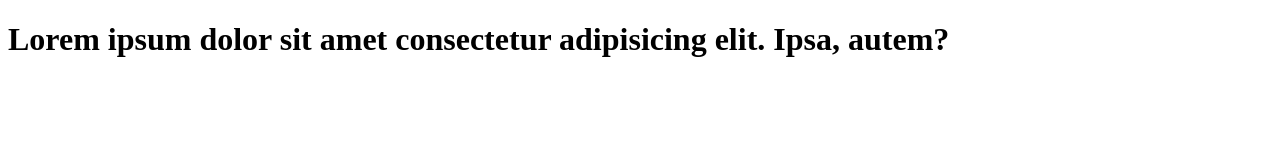
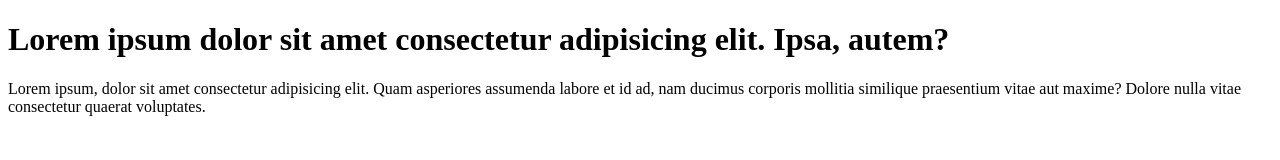
Before and after one commit to leothefrench/learn-git, a plain HTML site: page index.html in a window 1280 px wide. Drawn offline with Linux system fonts and the light colour scheme.

Commit message:
add p tag into index file

```diff
--- a/index.html
+++ b/index.html
@@ -7,5 +7,6 @@
 </head>
 <body>
     <h1>Lorem ipsum dolor sit amet consectetur adipisicing elit. Ipsa, autem?</h1>
+    <p>Lorem ipsum, dolor sit amet consectetur adipisicing elit. Quam asperiores assumenda labore et id ad, nam ducimus corporis mollitia similique praesentium vitae aut maxime? Dolore nulla vitae consectetur quaerat voluptates.</p>
 </body>
 </html>
```
